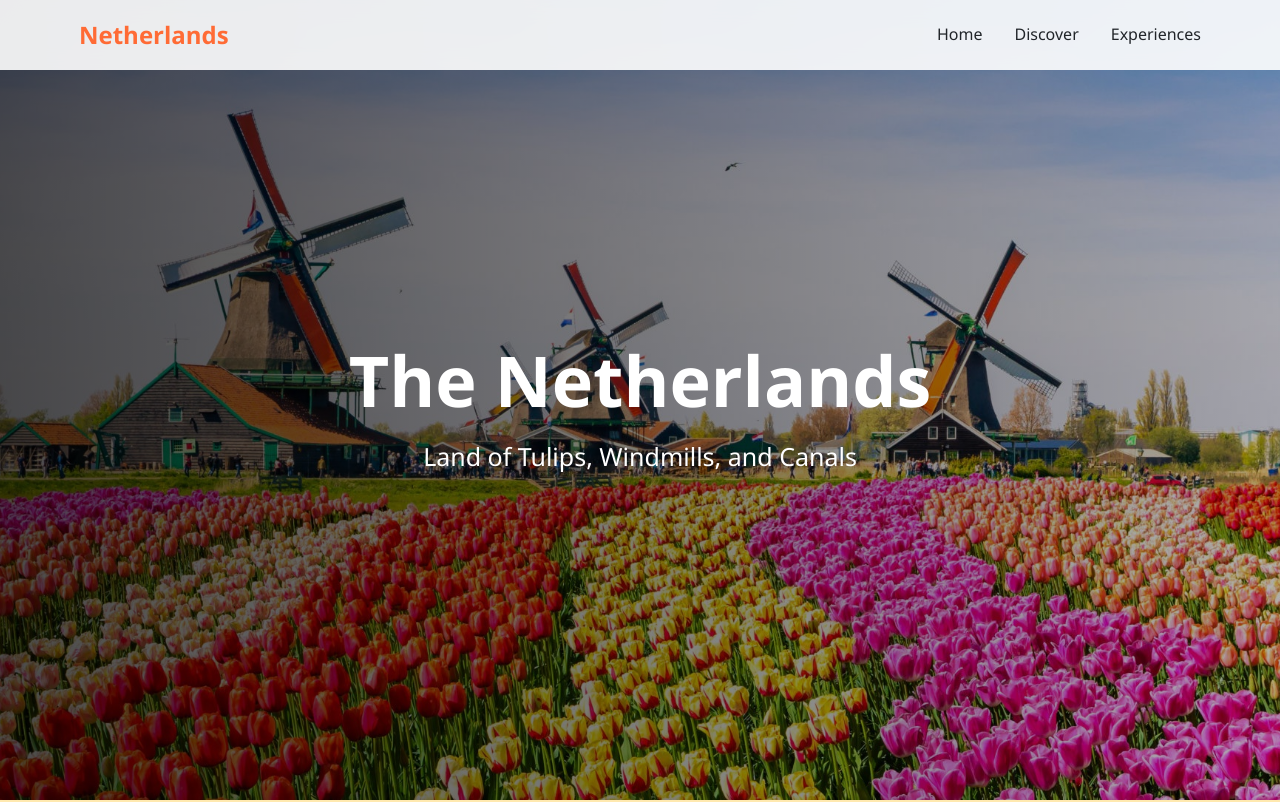
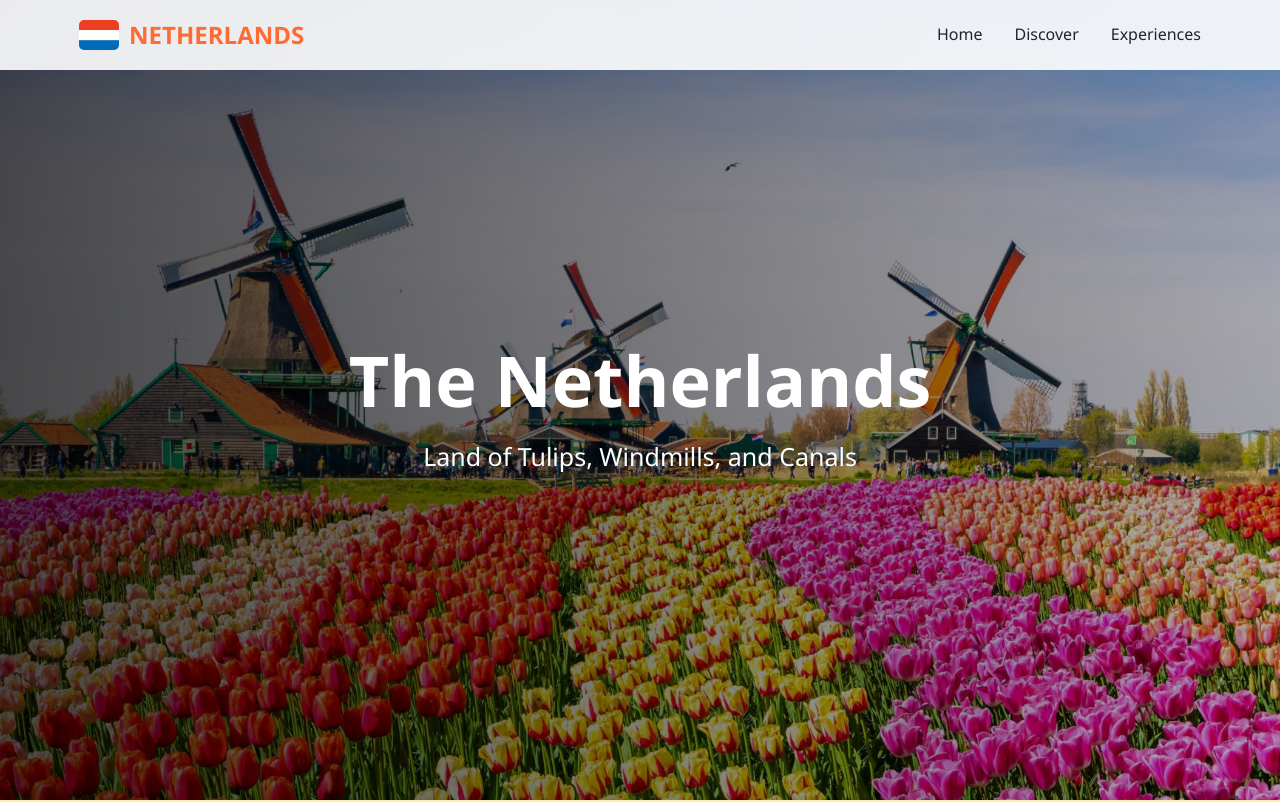
Before and after one commit to Emae599/Netherland-Country, a plain HTML site: page index.html in a window 1280 px wide. Shown: the top 802 px of the page. Drawn offline with Linux system fonts and the light colour scheme.

Commit message:
Header Logo

```diff
--- a/index.html
+++ b/index.html
@@ -10,7 +10,10 @@
     <!-- Header and Nav (Container)-->
     <header>
         <div class="container header-content">
-            <a href="#home" class="logo">Netherlands</a>
+            <div class="logo-container">
+                <img src="img/Netherlands flag.jpg" alt="Netherlands flag" class="flag-icon">
+                <a href="#home" class="logo">NETHERLANDS</a>
+            </div>
             <nav>
                 <ul>
                     <li><a href="#home">Home</a></li>
--- a/style.css
+++ b/style.css
@@ -35,15 +35,25 @@ header {
     align-items: center;
 }
 
+.logo-container {
+    display: flex;
+    align-items: center;
+    gap: 10px; /* Adjusts spacing between flag and text */
+}
+
+.flag-icon {
+    height: 30px;
+    border-radius: 5px;
+}
+
 .logo {
     font-weight: 800;
     font-size: 24px;
     color: #ff6b35;
     text-decoration: none;
-    display: flex;
     align-items: center;
-    gap: 8px;
 }
+
 
 nav ul {
     display: flex;
```
Also changed, not shown: img/Netherlands flag.jpg (added).
